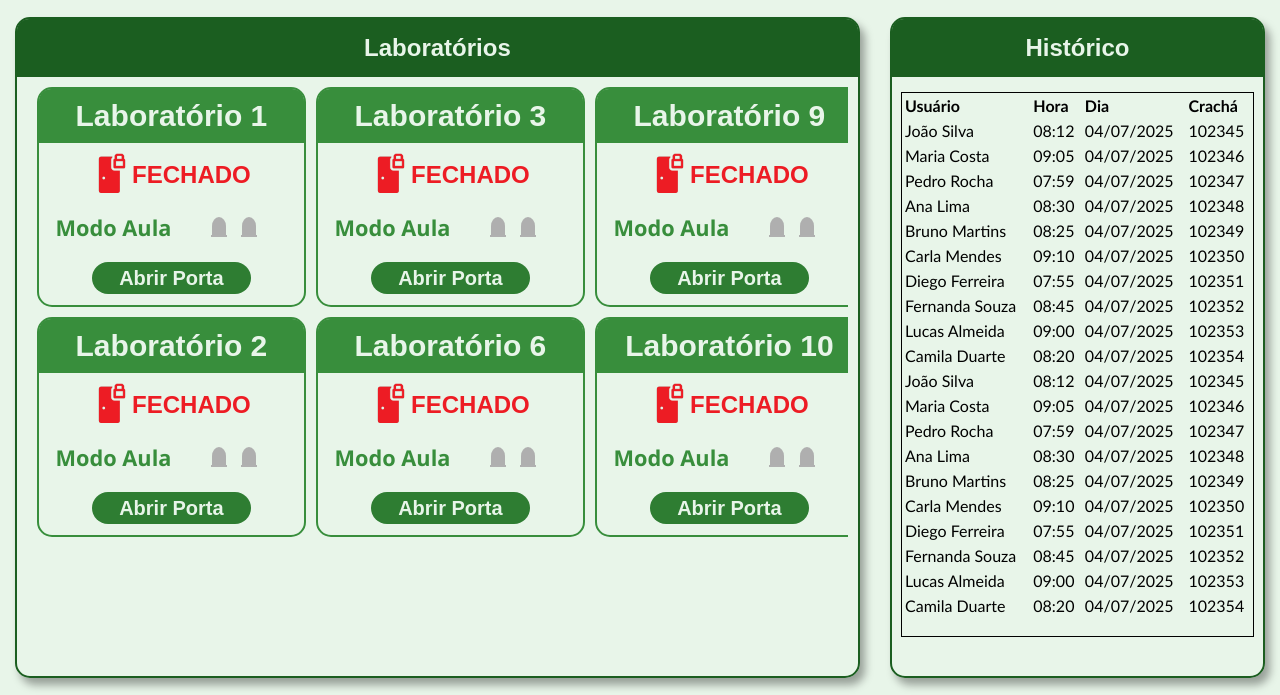
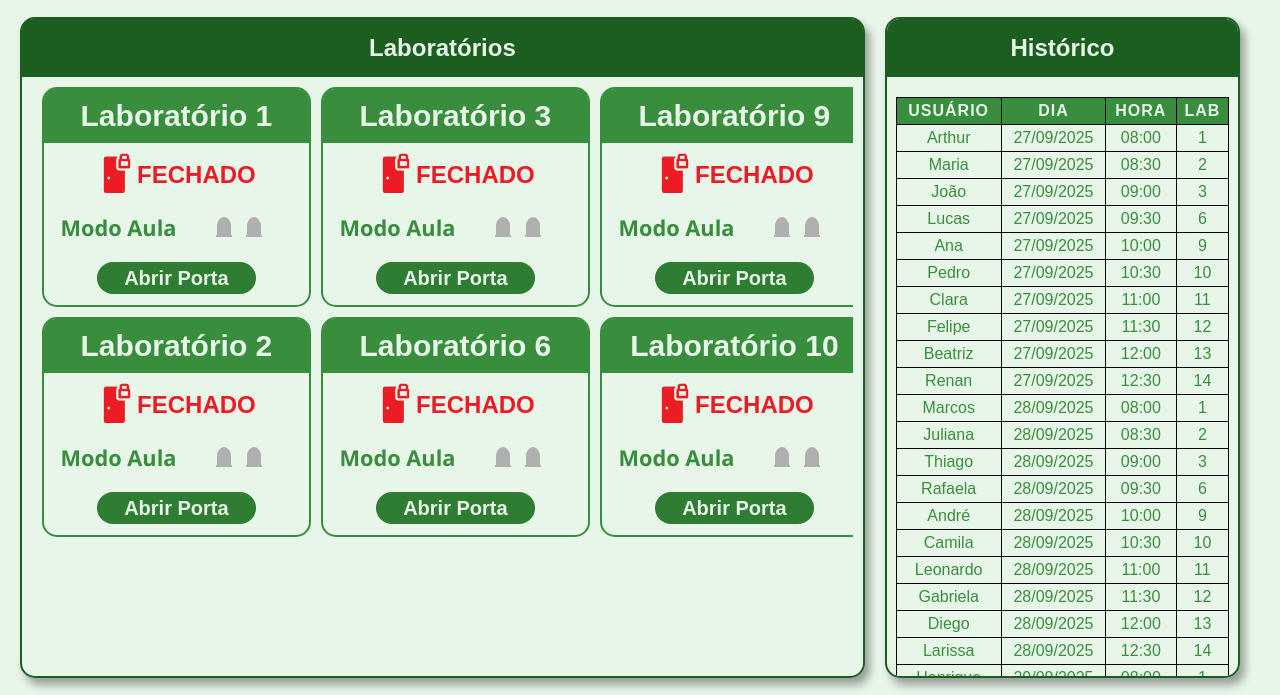
Before and after one commit to arthurgbrito/Fechadura_Eletronica, a PHP site: page /sistema.php in a window 1280 px wide. Shown: the part 150-845 px from the top of the page. Run offline with PHP 8.4, Linux system fonts and the light colour scheme; the visitor is signed in with stand-in values (Sample User, id 1); data that the repository does not hold is empty.

Commit message:
mudando a forma de mostrar a tabela

```diff
--- a/scripts/sistemaScript.js
+++ b/scripts/sistemaScript.js
@@ -88,7 +88,7 @@ function atualiza_Led (lab, estado){
 
         if (toggleAtual.checked){
             switch_atual.style.backgroundColor = "#388E3C";
-            slider.style.transform = "translateX(30px)";
+            slider.style.transform = "translateX(28px)";
         }
 
     } else if (estado == "off") {
--- a/style/style-sistema.css
+++ b/style/style-sistema.css
@@ -113,11 +113,9 @@ main {
     flex-flow: row wrap;
     align-items: center;
     justify-content: space-evenly;
+    gap: 20px;
 }
 
-main > * {
-    margin: 0 15px;
-}
 
 section#historico{
     height: 95%;
@@ -127,8 +125,33 @@ section#historico{
     border-radius: 15px;
     box-shadow: 5px 7px 8px rgba(0, 0, 0, 0.35 );
     flex: 1;
+    padding-bottom: 15px;
+    margin-right: 40px;
+    overflow: hidden;
+}
+
+#historico > table {
+    width: 95%;
+    height: calc(100% - 60px);
+    border-collapse: collapse;
+    margin: 20px auto;
+    background-color: var(--Light-green);
+    overflow-y: auto;
+    overflow: hidden;
+}
+
+#historico > table th, #historico > table td {
+    border: 1px solid black;
+    padding: 4px;
     text-align: center;
-    padding-bottom: 15px;
+}
+
+.cabecalhoTabela th {
+    background-color: var(--Main-green);
+    color: var(--Light-green);
+    text-transform: uppercase;
+    letter-spacing: 1px;
+    padding: 50px;
 }
 
 section#historico h1 {
@@ -137,6 +160,7 @@ section#historico h1 {
     margin-bottom: 15px;
     background-color: var(--Darker-green);
     color: var(--Light-green);
+    text-align: center;
 }
 
 #mostra_Historico {
@@ -155,7 +179,7 @@ section#interacao_Porta {
     border-radius: 15px;
     box-shadow: 5px 7px 8px rgba(0, 0, 0, 0.35 );
     padding-bottom: 15px;
-
+    margin-left: 20px;
 }
 
 .rolagem_lab{
@@ -381,7 +405,7 @@ section#historico h1, .titulo_lab {
 
 .slider {
     position: absolute;
-    left: 3px;
+    left: 4px;
     top: 3px;
     height: 24px;
     width: 24px;
--- a/templates/historico.html
+++ b/templates/historico.html
@@ -12,8 +12,6 @@
             box-sizing: border-box;
             font-family: 'Gill Sans', 'Gill Sans MT', Calibri, 'Trebuchet MS', sans-serif;
         }
-
-
 
         table {
             width: 100vw;
--- a/templates/sistema.php
+++ b/templates/sistema.php
@@ -345,7 +345,52 @@ if ((!isset($_SESSION['email']) == true) and (!isset($_SESSION['senha']) == true
         </section>
         <section id="historico">
             <h1>Histórico</h1>
-            <iframe src="historico.html" id="mostra_Historico" frameborder="0"></iframe>
+
+            <table>
+                <thead class="cabecalhoTabela">
+                    <tr>
+                        <th>Usuário</th>
+                        <th>Dia</th>
+                        <th>Hora</th>
+                        <th>Lab</th>
+                    </tr>
+                </thead>
+                <tbody>
+                    <tr><td>Arthur</td><td>27/09/2025</td><td>08:00</td><td class="lab">1</td></tr>
+                    <tr><td>Maria</td><td>27/09/2025</td><td>08:30</td><td class="lab">2</td></tr>
+                    <tr><td>João</td><td>27/09/2025</td><td>09:00</td><td class="lab">3</td></tr>
+                    <tr><td>Lucas</td><td>27/09/2025</td><td>09:30</td><td class="lab">6</td></tr>
+                    <tr><td>Ana</td><td>27/09/2025</td><td>10:00</td><td class="lab">9</td></tr>
+                    <tr><td>Pedro</td><td>27/09/2025</td><td>10:30</td><td class="lab">10</td></tr>
+                    <tr><td>Clara</td><td>27/09/2025</td><td>11:00</td><td class="lab">11</td></tr>
+                    <tr><td>Felipe</td><td>27/09/2025</td><td>11:30</td><td class="lab">12</td></tr>
+                    <tr><td>Beatriz</td><td>27/09/2025</td><td>12:00</td><td class="lab">13</td></tr>
+                    <tr><td>Renan</td><td>27/09/2025</td><td>12:30</td><td class="lab">14</td></tr>
+                    <tr><td>Marcos</td><td>28/09/2025</td><td>08:00</td><td class="lab">1</td></tr>
+                    <tr><td>Juliana</td><td>28/09/2025</td><td>08:30</td><td class="lab">2</td></tr>
+                    <tr><td>Thiago</td><td>28/09/2025</td><td>09:00</td><td class="lab">3</td></tr>
+                    <tr><td>Rafaela</td><td>28/09/2025</td><td>09:30</td><td class="lab">6</td></tr>
+                    <tr><td>André</td><td>28/09/2025</td><td>10:00</td><td class="lab">9</td></tr>
+                    <tr><td>Camila</td><td>28/09/2025</td><td>10:30</td><td class="lab">10</td></tr>
+                    <tr><td>Leonardo</td><td>28/09/2025</td><td>11:00</td><td class="lab">11</td></tr>
+                    <tr><td>Gabriela</td><td>28/09/2025</td><td>11:30</td><td class="lab">12</td></tr>
+                    <tr><td>Diego</td><td>28/09/2025</td><td>12:00</td><td class="lab">13</td></tr>
+                    <tr><td>Larissa</td><td>28/09/2025</td><td>12:30</td><td class="lab">14</td></tr>
+                    <tr><td>Henrique</td><td>29/09/2025</td><td>08:00</td><td class="lab">1</td></tr>
+                    <tr><td>Paula</td><td>29/09/2025</td><td>08:30</td><td class="lab">2</td></tr>
+                    <tr><td>Bruno</td><td>29/09/2025</td><td>09:00</td><td class="lab">3</td></tr>
+                    <tr><td>Fernanda</td><td>29/09/2025</td><td>09:30</td><td class="lab">6</td></tr>
+                    <tr><td>Rodrigo</td><td>29/09/2025</td><td>10:00</td><td class="lab">9</td></tr>
+                    <tr><td>Luana</td><td>29/09/2025</td><td>10:30</td><td class="lab">10</td></tr>
+                    <tr><td>Carlos</td><td>29/09/2025</td><td>11:00</td><td class="lab">11</td></tr>
+                    <tr><td>Patrícia</td><td>29/09/2025</td><td>11:30</td><td class="lab">12</td></tr>
+                    <tr><td>Vitor</td><td>29/09/2025</td><td>12:00</td><td class="lab">13</td></tr>
+                    <tr><td>Natália</td><td>29/09/2025</td><td>12:30</td><td class="lab">14</td></tr>
+                </tbody>
+            </table>
+
+
+            <!--<iframe src="historico.html" id="mostra_Historico" frameborder="0"></iframe>-->
         </section>
     </main>
 
```
